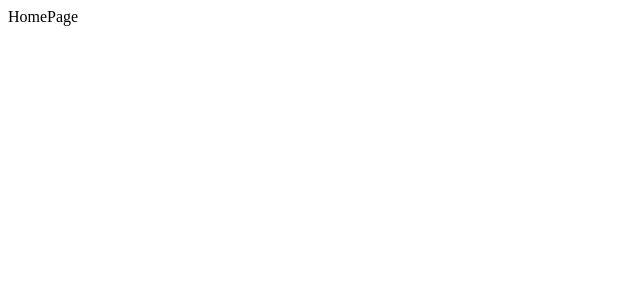
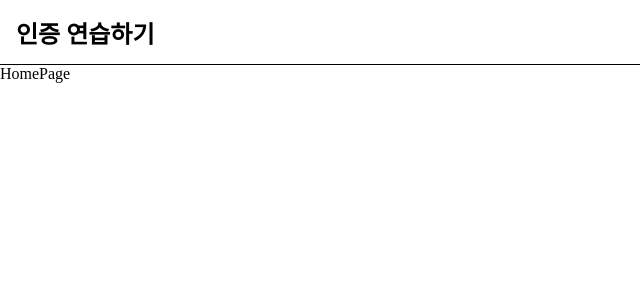
Before and after one commit to yoojinyoung/lecture-authentication, a React (Create React App) app: page / in a window 1280 px wide. Shown: the top 300 px of the page, without its empty margins (0-640 px from the left). Built offline with nearby package versions, Linux system fonts and the light colour scheme.

Commit message:
feat: 레이아웃 기초 설계

```diff
--- /dev/null
+++ b/src/components/Header/Header.jsx
@@ -0,0 +1,26 @@
+import React from "react";
+import styled from "styled-components";
+
+function Header() {
+  return (
+    <Wrapper>
+      <Logo>인증 연습하기</Logo>
+    </Wrapper>
+  );
+}
+
+const Wrapper = styled.header`
+  border-bottom: 1px solid black;
+  height: 4rem;
+  display: flex;
+  justify-content: space-between;
+  align-items: center;
+  padding: 0 1rem;
+`;
+
+const Logo = styled.strong`
+  font-size: 1.5rem;
+  font-weight: 700;
+`;
+
+export default Header;
--- /dev/null
+++ b/src/components/Header/index.js
@@ -0,0 +1 @@
+export { default } from "./Header";
--- /dev/null
+++ b/src/index.css
@@ -0,0 +1,5 @@
+html,
+body {
+  margin: 0;
+  height: 100%;
+}
--- a/src/index.js
+++ b/src/index.js
@@ -1,6 +1,7 @@
 import React from "react";
 import ReactDOM from "react-dom/client";
 import App from "./App";
+import "./index.css";
 import reportWebVitals from "./reportWebVitals";
 
 const root = ReactDOM.createRoot(document.getElementById("root"));
--- /dev/null
+++ b/src/layouts/DefaultLayout/DefaultLayout.jsx
@@ -0,0 +1,16 @@
+import React from "react";
+import { Outlet } from "react-router-dom";
+import Header from "../../components/Header";
+
+function DefaultLayout() {
+  return (
+    <div>
+      <Header />
+      <main>
+        <Outlet />
+      </main>
+    </div>
+  );
+}
+
+export default DefaultLayout;
--- /dev/null
+++ b/src/layouts/DefaultLayout/index.js
@@ -0,0 +1 @@
+export { default } from "./DefaultLayout";
--- a/src/pages/index.js
+++ b/src/pages/index.js
@@ -1,10 +1,13 @@
 import { Route, Routes } from "react-router-dom";
+import DefaultLayout from "../layouts/DefaultLayout";
 import HomePage from "./HomePage";
 
 function Pages() {
   return (
     <Routes>
-      <Route path="/" element={<HomePage />} />
+      <Route element={<DefaultLayout />}>
+        <Route path="/" element={<HomePage />} />
+      </Route>
     </Routes>
   );
 }
```
